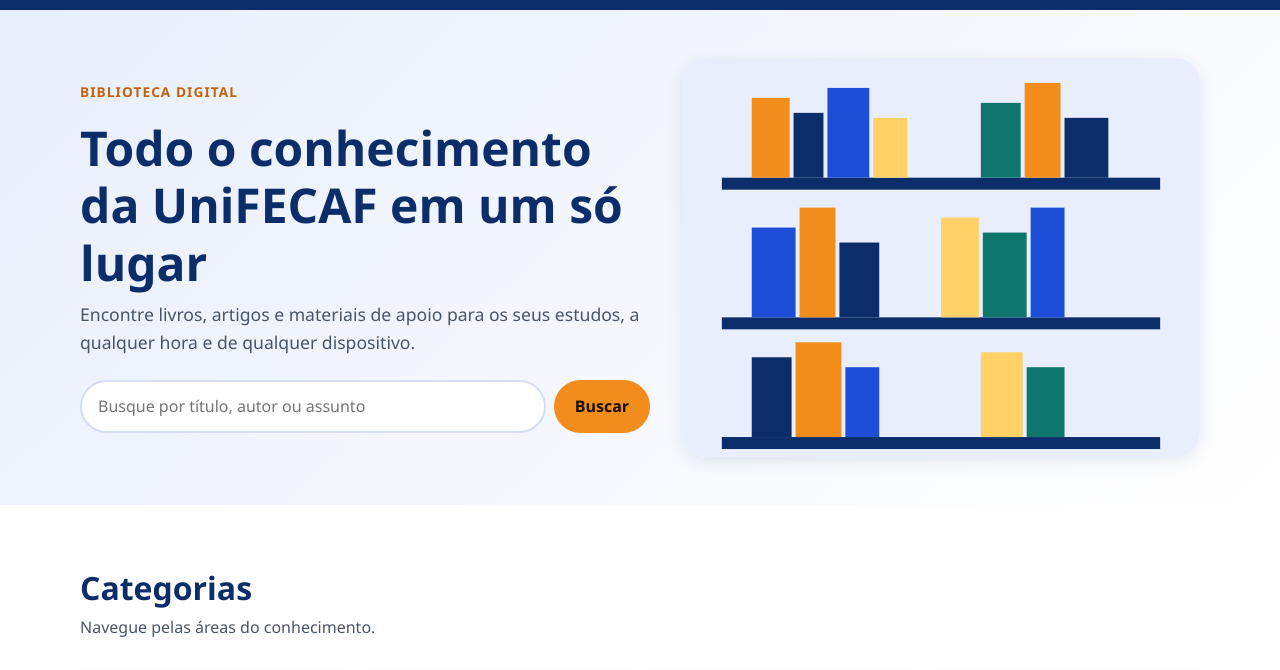
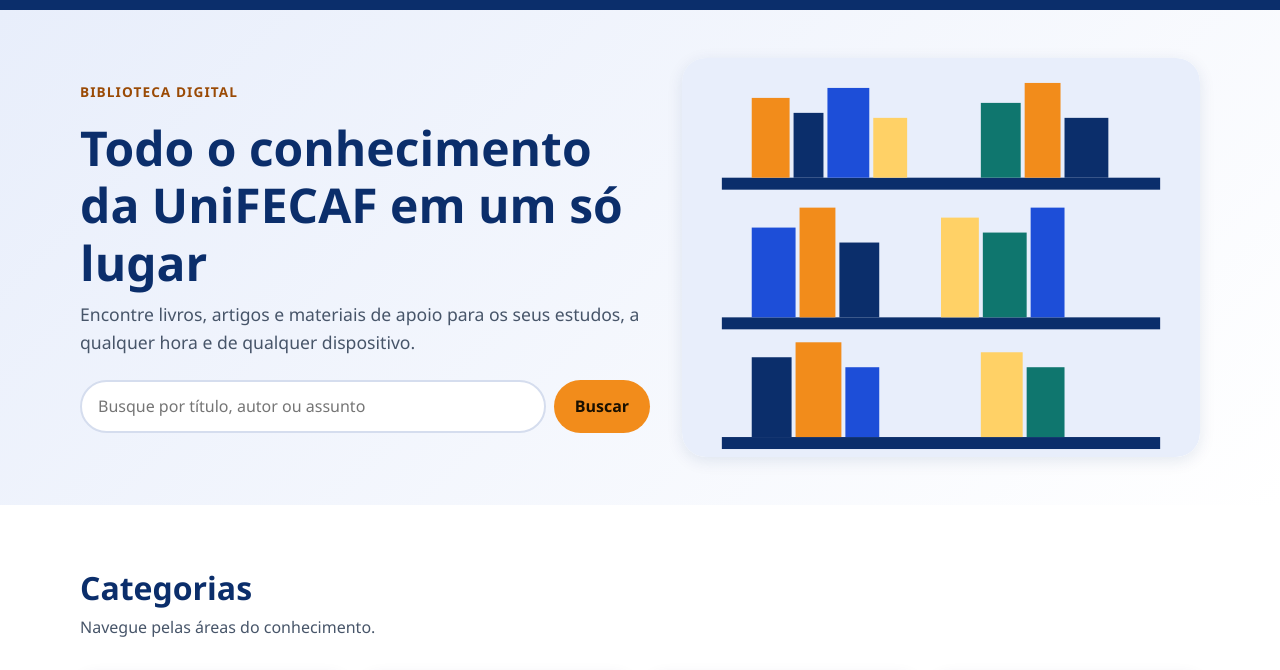
Before and after one commit to juanpablow/biblioteca-unifecaf, a plain HTML site: page index.html in a window 1280 px wide. Shown: the part 58-728 px from the top of the page. Drawn offline with Linux system fonts and the light colour scheme.

Commit message:
fix: increase eyebrow text contrast to meet WCAG AA

```diff
--- a/css/style.css
+++ b/css/style.css
@@ -4,7 +4,7 @@
   --blue-700: #1d4ed8;
   --blue-50: #e8eefb;
   --orange: #f28c1b;
-  --orange-dark: #c2620a;
+  --orange-dark: #9a4a05;
   --text: #1a2233;
   --muted: #475569;
   --bg: #ffffff;
```
